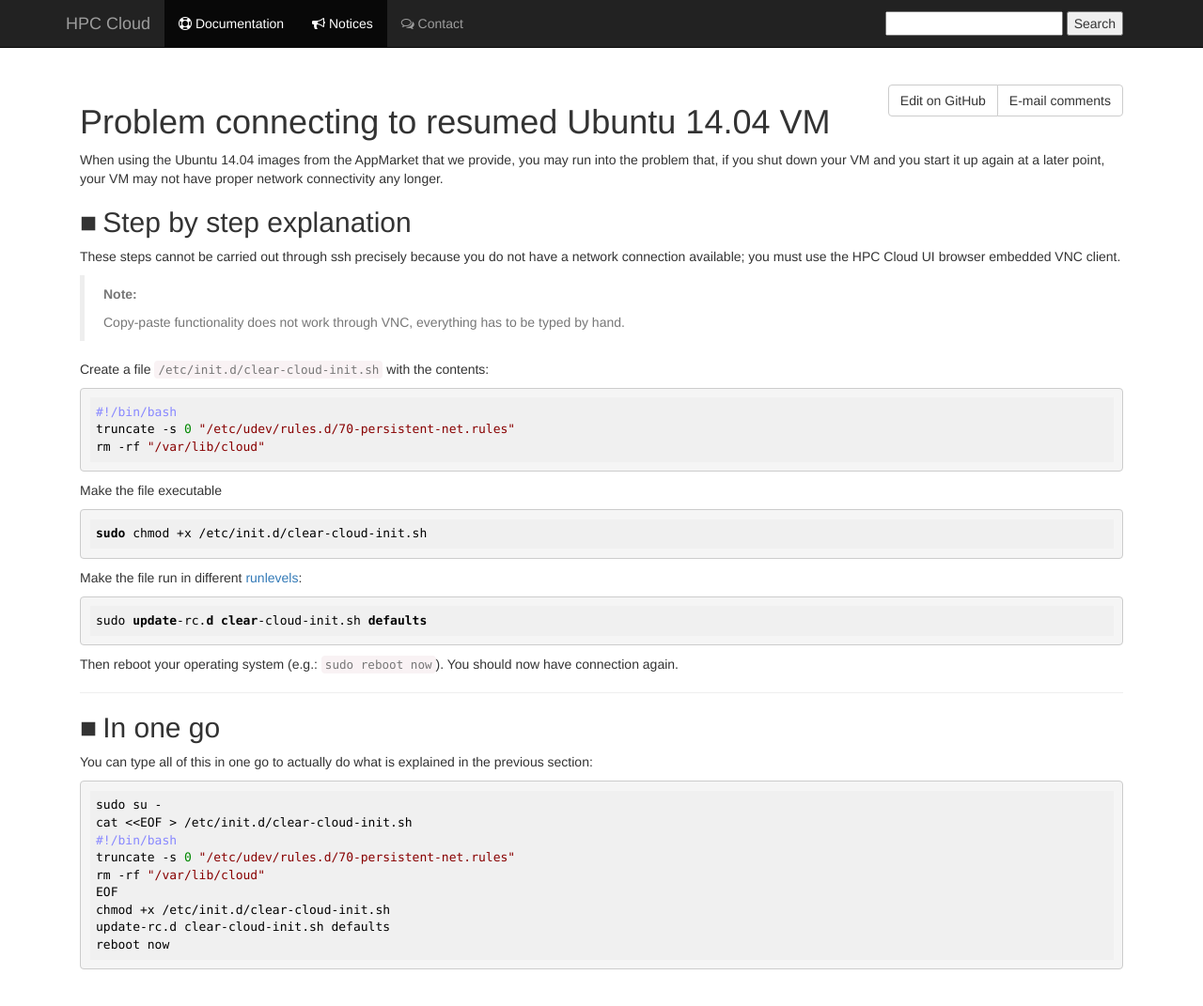
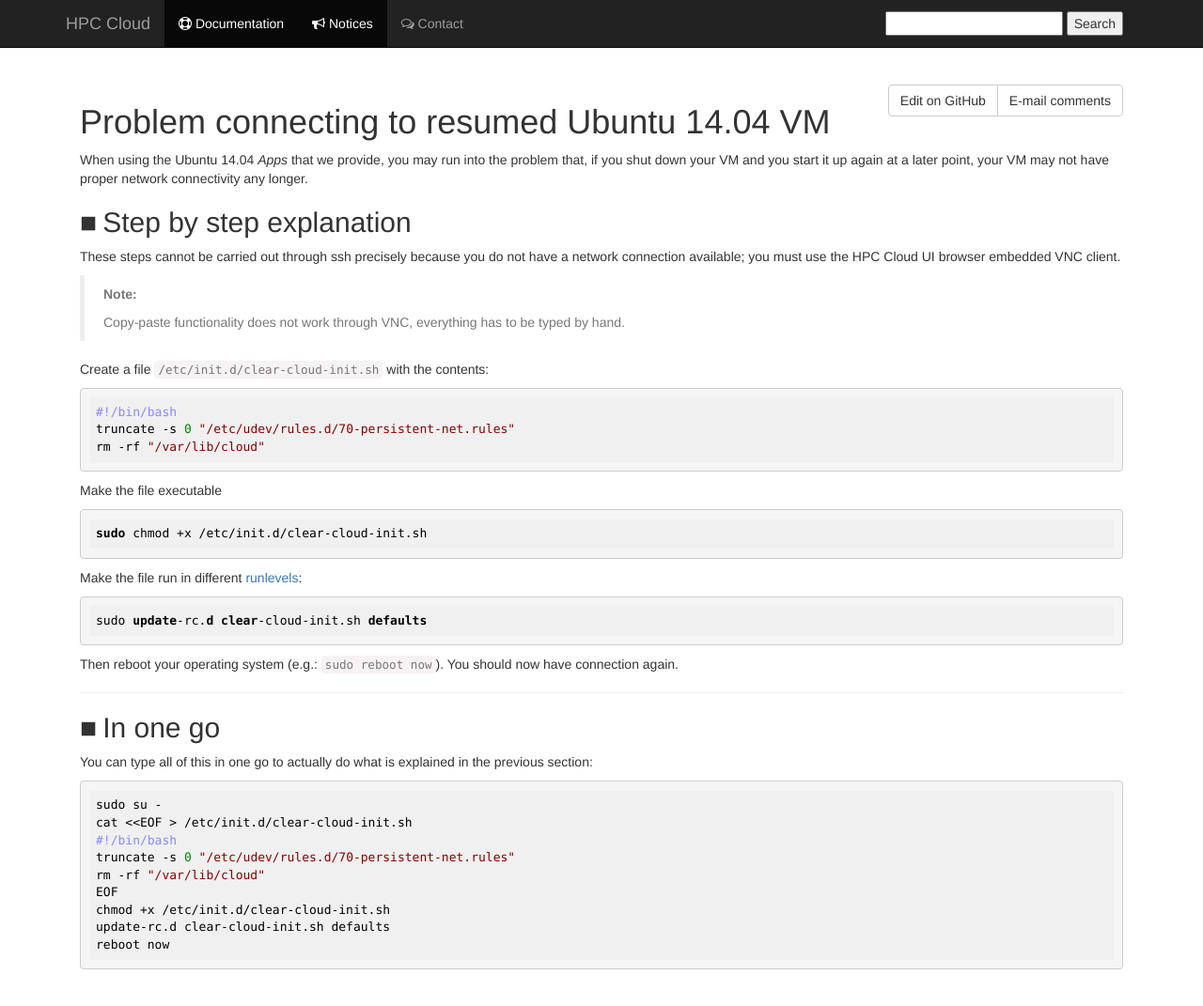
Before and after one commit to sara-nl/clouddocs, a Jekyll site: the page built from connection_problem_ubuntu1404.markdown, in a window 1280 px wide and 1082 px high. Shown: the top 1071 px of the window at 94% size. Built offline with Jekyll 4.4.1, drawn with Linux system fonts in a browser that asks for light colours; nearby versions of some CDN libraries; our own code applies the rules of GitHub Pages for plain Markdown files.

Commit message:
Apps instead of AppMarket

```diff
--- a/connection_problem_ubuntu1404.markdown
+++ b/connection_problem_ubuntu1404.markdown
@@ -4,7 +4,7 @@ layout: default
 
 # Problem connecting to resumed Ubuntu 14.04 VM
 
-When using the Ubuntu 14.04 images from the AppMarket that we provide, you may run into the problem that, if you shut down your VM and you start it up again at a later point, your VM may not have proper network connectivity any longer.
+When using the Ubuntu 14.04 _Apps_ that we provide, you may run into the problem that, if you shut down your VM and you start it up again at a later point, your VM may not have proper network connectivity any longer.
 
 
 ## Step by step explanation
```
